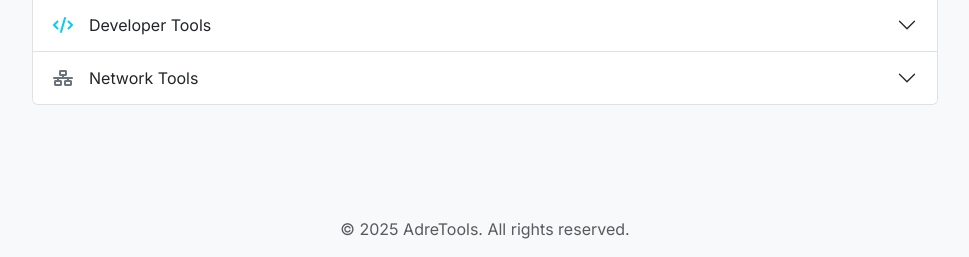
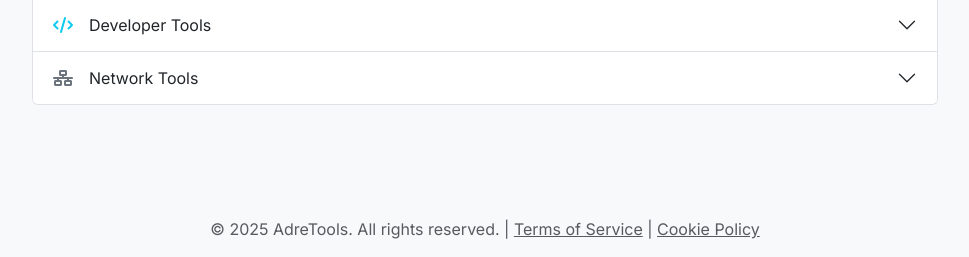
Before and after one commit to ademrecber/adretools, a Django app: page /blog/ in a window 1280 px wide. Shown: the part 912-1169 px from the top of the page, without its empty margins (155-1124 px from the left). Run offline with Django 4.2, Linux system fonts and the light colour scheme; some libraries are stand-ins or nearby versions.

Commit message:
Tüm proje güncellemeleri commit edildi

```diff
--- a/adretools/templates/base.html
+++ b/adretools/templates/base.html
@@ -88,7 +88,9 @@
     <footer class="bg-light mt-5 py-3">
         <div class="container text-center">
             <p class="mb-0 text-muted">
-                &copy; {% now "Y" %} AdreTools. {% trans "All rights reserved." %}
+                &copy; {% now "Y" %} AdreTools. {% trans "All rights reserved." %} |
+                <a href="{% url 'core:terms_of_service' %}" class="text-muted">{% trans "Terms of Service" %}</a> |
+                <a href="{% url 'core:cookie_policy' %}" class="text-muted">{% trans "Cookie Policy" %}</a>
             </p>
         </div>
     </footer>
```
